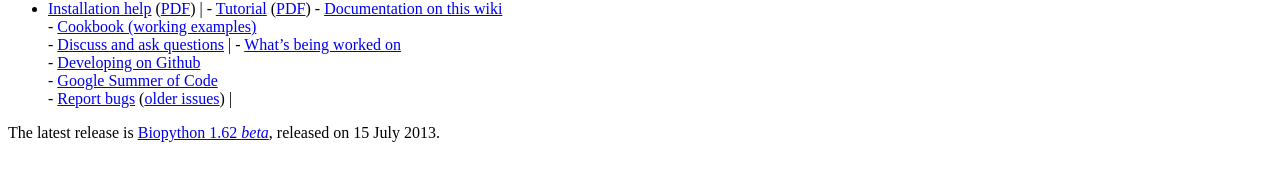
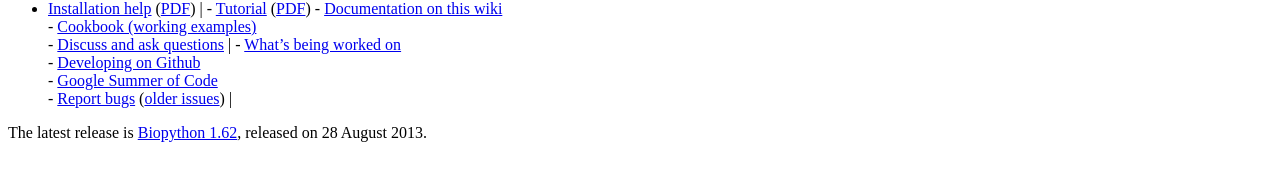
Before and after one commit to biopython/biopython.github.io, a Jekyll site: the page built from wiki/Biopython.md, in a window 1280 px wide. Shown: the part 437-618 px from the top of the page. Built offline with Jekyll 4.4.1, drawn with Linux system fonts in a browser that asks for light colours.

Commit message:
Biopython 1.62

```diff
--- a/wiki/Biopython.md
+++ b/wiki/Biopython.md
@@ -38,5 +38,5 @@ the libraries and tools.
                                                                                                                                                                                                                                                                                             -   [Google Summer of Code](Google_Summer_of_Code "wikilink")
                                                                                                                                                                                                                                                                                             -   [Report bugs](https://github.com/biopython/biopython/issues) ([older issues](http://redmine.open-bio.org/projects/biopython))  |
 
-The latest release is [Biopython 1.62 *beta*](Download "wikilink"),
-released on 15 July 2013.
+The latest release is [Biopython 1.62](Download "wikilink"), released on
+28 August 2013.
```
Also changed, not shown: 1 other file.
